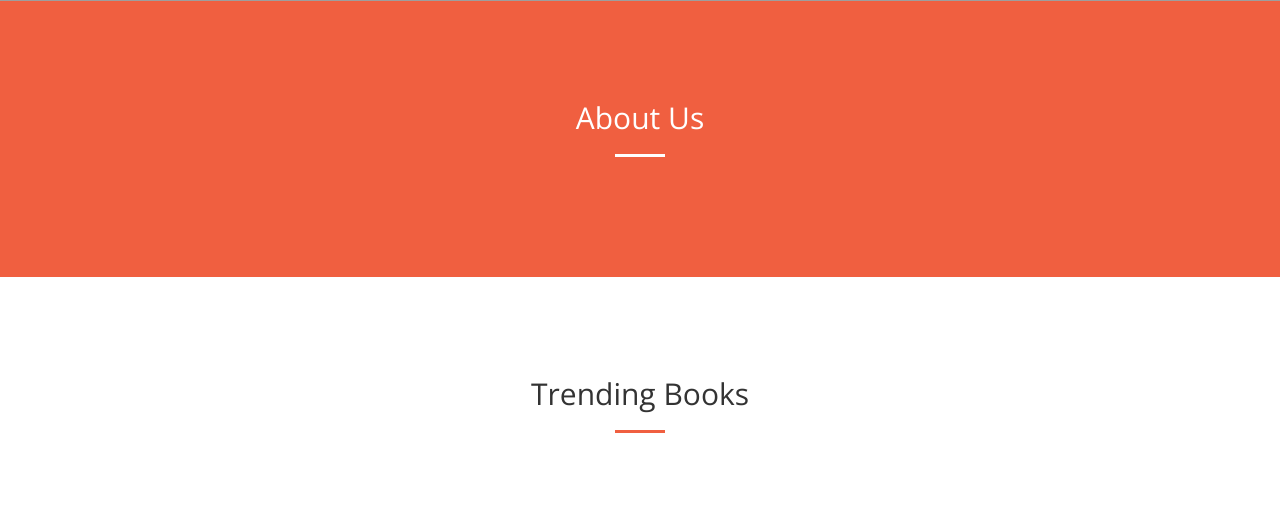
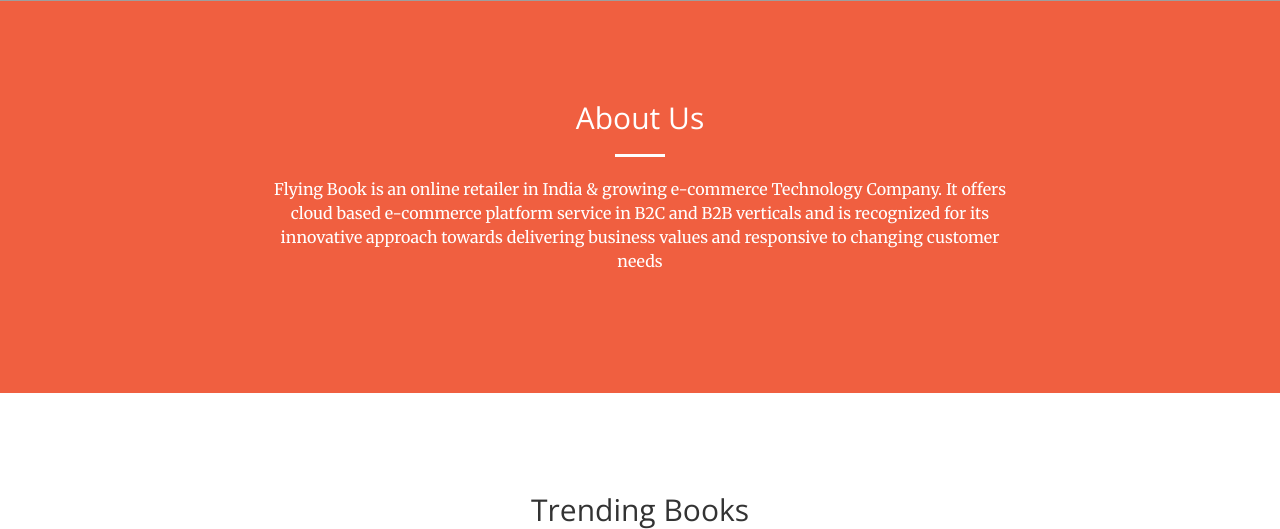
Before and after one commit to surajjana/savyrocket, a PHP site: page /flyingbook/home.php in a window 1280 px wide. Shown: the part 799-1328 px from the top of the page. Run offline with PHP 8.4, Linux system fonts and the light colour scheme; the visitor is signed in with stand-in values (Sample User, id 1); data that the repository does not hold is empty; some libraries are stand-ins or nearby versions; grey boxes are pictures that could not be loaded.

Commit message:
new commit

```diff
--- a/home.php
+++ b/home.php
@@ -194,7 +194,7 @@
                 <div class="col-lg-8 col-lg-offset-2 text-center">
                     <h2 class="section-heading">About Us</h2>
                     <hr class="light">
-                    <p></p>
+                    <p>Flying Book is an online retailer in India & growing e-commerce Technology Company. It offers cloud based e-commerce platform service in B2C and B2B verticals and is recognized for its innovative approach towards delivering business values and responsive to changing customer needs</p>
                     <!-- <a href="#services" class="page-scroll btn btn-default btn-xl wow tada">Key Features!</a> -->
                 </div>
             </div>
```
